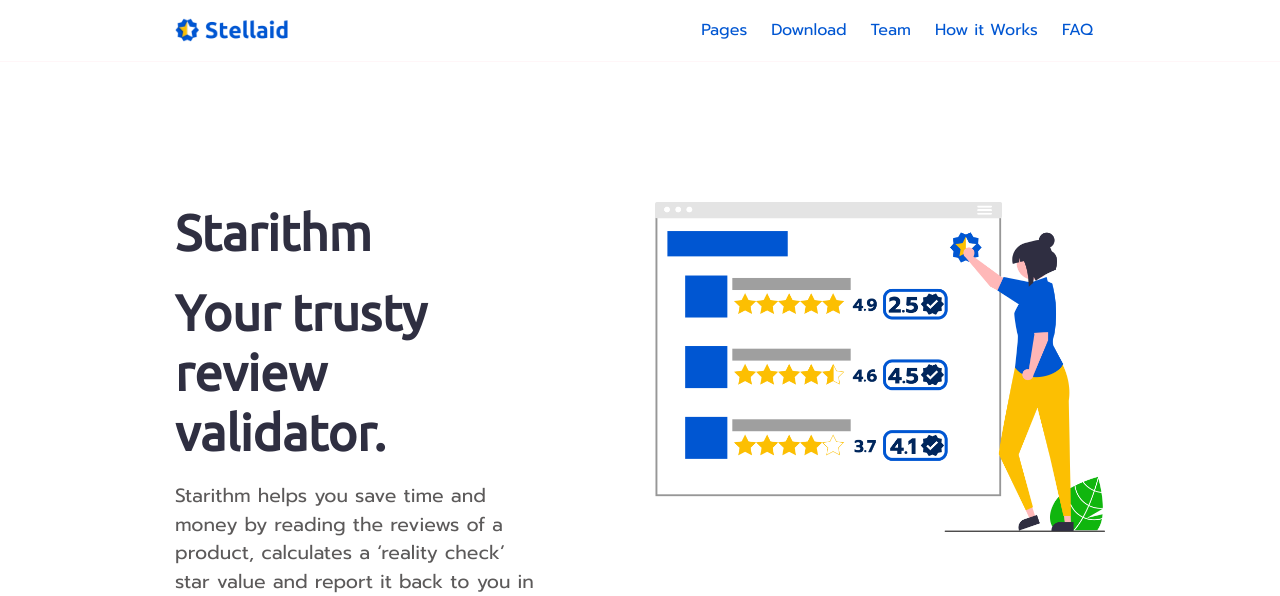
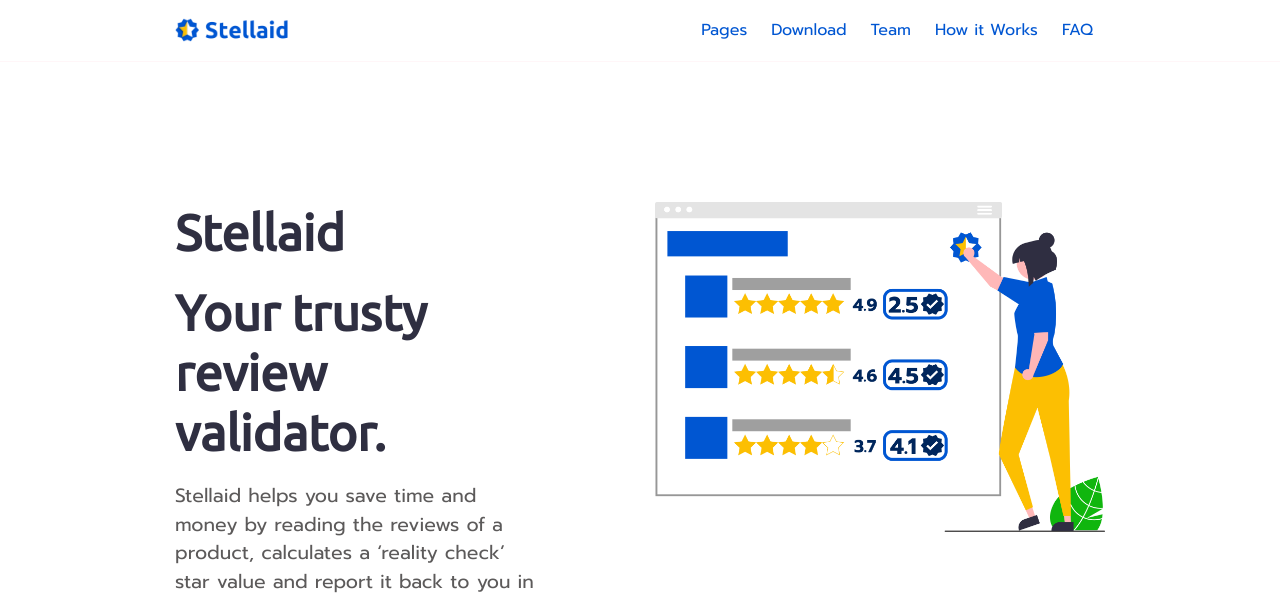
Before and after one commit to MatiasAgelvis/stellaid, a Jekyll site: the page built from index.md, in a window 1280 px wide. Shown: the top 596 px of the page. Built offline with Jekyll 4.4.1, drawn with Linux system fonts in a browser that asks for light colours; some of the changed text lies outside the part shown.

Commit message:
Update title and app name in index.md

```diff
--- a/index.md
+++ b/index.md
@@ -1,14 +1,14 @@
 ---
-title: Starithm
+title: Stellaid
 layout: home
-description: Starithm helps you find the quality reviews and comfortably summarize them into a single value.
+description: Stellaid helps you find the quality reviews and comfortably summarize them into a single value.
 intro_image: "images/illustrations/use.png"
 intro_image_absolute: flase
 intro_image_hide_on_mobile: true
 show_call_box: false
 ---
 
-# Starithm
+# Stellaid
 # Your trusty review validator.
 
-Starithm helps you save time and money by reading the reviews of a product, calculates a 'reality check' star value and report it back to you in an elegant and simple manner.
+Stellaid helps you save time and money by reading the reviews of a product, calculates a 'reality check' star value and report it back to you in an elegant and simple manner.
```
